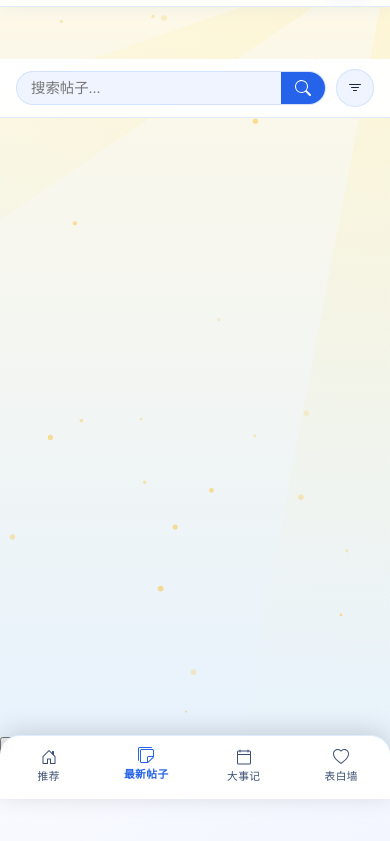
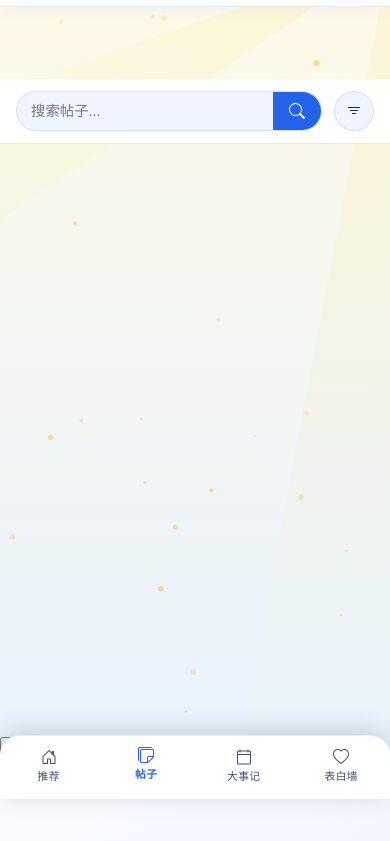
Before and after one commit to BearThomas/LG-Site, a website with bundled scripts: page posts.html in a window 390 px wide. Shown: the part 45-886 px from the top of the page. Built offline with nearby package versions, Linux system fonts and the light colour scheme; a web font is replaced by a local one.

Commit message:
fix(nav, toolbar): rename navigation item to 帖子 and fix sticky toolbar positioning under header on desktop and mobile

```diff
--- a/css/light/forall.css
+++ b/css/light/forall.css
@@ -1264,14 +1264,15 @@ button.post-author:hover, button.post-author-link:hover { text-decoration: under
 .events-mobile-toolbar {
   display: flex;
   align-items: center;
-  gap: 10px;
-  padding: 10px 16px;
+  gap: 12px;
+  padding: 12px 16px;
   background: var(--surface);
   border-bottom: 1px solid var(--border);
   box-sizing: border-box;
   position: sticky;
-  top: calc(52px + env(safe-area-inset-top));
-  z-index: 90;
+  top: 72px;
+  z-index: 900;
+  width: 100%;
 }
 
 .search-bar-group {
@@ -1282,6 +1283,7 @@ button.post-author:hover, button.post-author-link:hover { text-decoration: under
   border: 1px solid var(--border);
   border-radius: var(--radius-pill);
   overflow: hidden;
+  height: 40px;
   transition: border-color 0.2s, box-shadow 0.2s;
 }
 
@@ -1295,9 +1297,11 @@ button.post-author:hover, button.post-author-link:hover { text-decoration: under
   border: none !important;
   outline: none !important;
   background: transparent !important;
-  padding: 8px 14px;
+  padding: 0 14px;
   font-size: 0.9rem;
   color: var(--text);
+  height: 100%;
+  box-sizing: border-box;
 }
 
 .connected-search-btn {
@@ -1305,7 +1309,8 @@ button.post-author:hover, button.post-author-link:hover { text-decoration: under
   outline: none;
   background: var(--accent);
   color: white;
-  padding: 8px 14px;
+  padding: 0 16px;
+  height: 100%;
   display: flex;
   align-items: center;
   justify-content: center;
@@ -1322,8 +1327,8 @@ button.post-author:hover, button.post-author-link:hover { text-decoration: under
 }
 
 .filter-circle-btn {
-  width: 38px;
-  height: 38px;
+  width: 40px;
+  height: 40px;
   border-radius: 50%;
   border: 1px solid var(--border);
   background: var(--surface-2, #f1f5f9);
@@ -1352,7 +1357,7 @@ button.post-author:hover, button.post-author-link:hover { text-decoration: under
   border-radius: var(--radius-md);
   box-shadow: 0 10px 30px rgba(0, 0, 0, 0.15);
   padding: 12px;
-  z-index: 100;
+  z-index: 1000;
   display: flex;
   flex-direction: column;
   gap: 10px;
--- a/css/light/posts.css
+++ b/css/light/posts.css
@@ -1521,119 +1521,3 @@
         background: var(--surface) !important;
     }
 }
-
-/* 极简一体化搜索与筛选工具栏 */
-.posts-mobile-toolbar {
-    display: flex;
-    align-items: center;
-    gap: 10px;
-    padding: 10px 16px;
-    background: var(--surface);
-    border-bottom: 1px solid var(--border);
-    box-sizing: border-box;
-}
-
-.search-bar-group {
-    flex: 1;
-    display: flex;
-    align-items: center;
-    background: var(--surface-2, #f1f5f9);
-    border: 1px solid var(--border);
-    border-radius: var(--radius-pill);
-    overflow: hidden;
-    transition: border-color 0.2s, box-shadow 0.2s;
-}
-
-.search-bar-group:focus-within {
-    border-color: var(--accent);
-    box-shadow: 0 0 0 3px rgba(34, 139, 230, 0.15);
-}
-
-.connected-search-input {
-    flex: 1;
-    border: none !important;
-    outline: none !important;
-    background: transparent !important;
-    padding: 8px 14px;
-    font-size: 0.9rem;
-    color: var(--text);
-}
-
-.connected-search-btn {
-    border: none;
-    outline: none;
-    background: var(--accent);
-    color: white;
-    padding: 8px 14px;
-    display: flex;
-    align-items: center;
-    justify-content: center;
-    cursor: pointer;
-    transition: background 0.2s;
-}
-
-.connected-search-btn:hover {
-    background: var(--accent-hover);
-}
-
-.filter-dropdown-wrap {
-    position: relative;
-}
-
-.filter-circle-btn {
-    width: 38px;
-    height: 38px;
-    border-radius: 50%;
-    border: 1px solid var(--border);
-    background: var(--surface-2, #f1f5f9);
-    color: var(--text);
-    display: flex;
-    align-items: center;
-    justify-content: center;
-    cursor: pointer;
-    transition: all 0.2s;
-}
-
-.filter-circle-btn:hover,
-.filter-circle-btn.active {
-    background: var(--accent);
-    color: white;
-    border-color: var(--accent);
-}
-
-.filter-dropdown-menu {
-    position: absolute;
-    top: calc(100% + 8px);
-    right: 0;
-    width: 200px;
-    background: var(--surface);
-    border: 1px solid var(--border);
-    border-radius: var(--radius-md);
-    box-shadow: 0 10px 30px rgba(0, 0, 0, 0.15);
-    padding: 12px;
-    z-index: 100;
-    display: flex;
-    flex-direction: column;
-    gap: 10px;
-}
-
-.filter-menu-group {
-    display: flex;
-    flex-direction: column;
-    gap: 4px;
-}
-
-.filter-menu-group label {
-    font-size: 0.78rem;
-    color: var(--text-2);
-    font-weight: 600;
-}
-
-.filter-select {
-    padding: 6px 10px;
-    border-radius: var(--radius-sm);
-    border: 1px solid var(--border);
-    background: var(--surface-2);
-    color: var(--text);
-    font-size: 0.88rem;
-}
--- a/js/nav-bar.js
+++ b/js/nav-bar.js
@@ -58,7 +58,7 @@
 
         const items = [
             { key: 'home', title: '推荐', url: 'index.html', icon: primaryNavIcons.home },
-            { key: 'posts', title: '最新帖子', url: 'posts.html', icon: primaryNavIcons.posts },
+            { key: 'posts', title: '帖子', url: 'posts.html', icon: primaryNavIcons.posts },
             { key: 'events', title: '大事记', url: 'events.html', icon: primaryNavIcons.events },
             { key: 'confession', title: '表白墙', url: 'confession.html', icon: primaryNavIcons.confession }
         ];
```
Also changed, not shown: doc/manifest.json.
